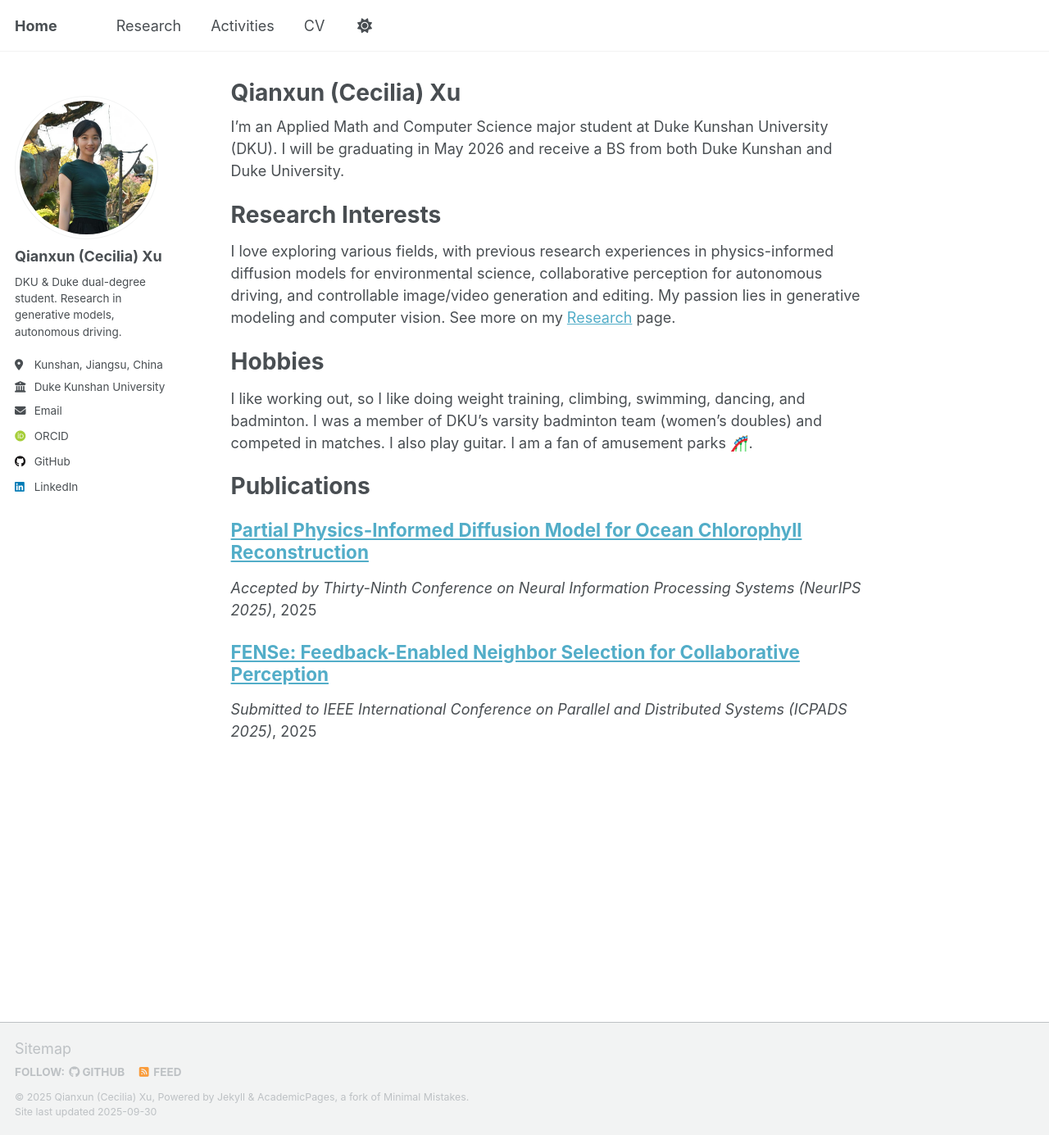
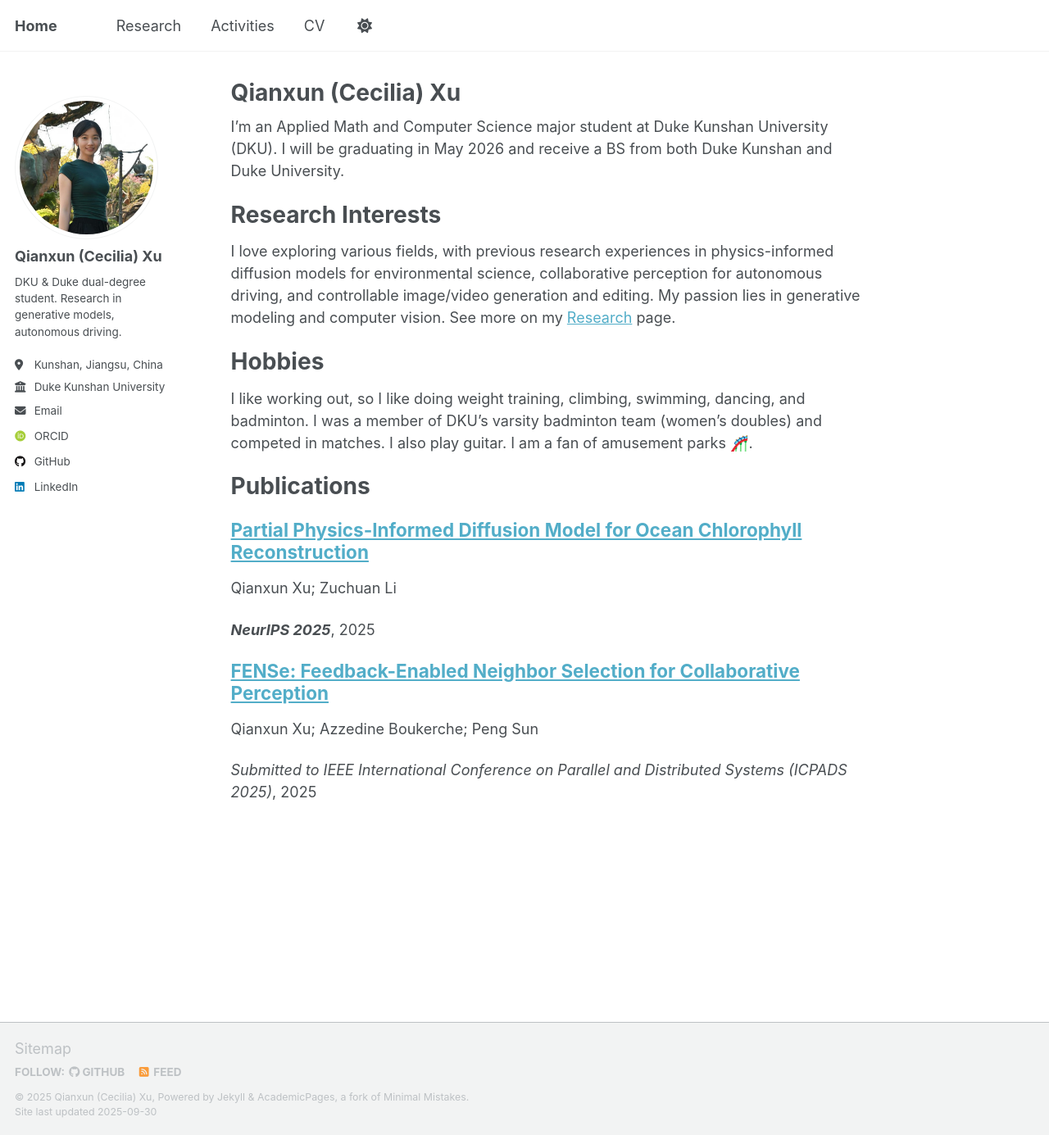
Before and after one commit to CeciliaTheBirb/CeciliaTheBirb.github.io, a Jekyll site: the page built from _pages/about.md, in a window 1280 px wide and 1385 px high. Shown: the whole window at 82% size. Built offline with Jekyll 4.4.1, drawn with Linux system fonts in a browser that asks for light colours; some web fonts are replaced; a script that is not in the unit is left out.

Commit message:
fixed errors

```diff
--- a/_includes/archive-single.html
+++ b/_includes/archive-single.html
@@ -34,6 +34,10 @@
       {% endif %}
     </h2>
 
+    {% if post.collection == 'publications' and post.authors %}
+      <p class="archive__item-authors">{{ post.authors }}</p>
+    {% endif %}
+
     {% if post.read_time %}
       <p class="page__meta"><i class="fa fa-clock" aria-hidden="true"></i> {% include read-time.html %}</p>
     {% endif %}
@@ -67,16 +71,6 @@
       <p>Recommended citation: {{ post.citation }}<br /><a href="{{ post.slidesurl }}">Download Slides</a></p>
     {% elsif post.citation and post.bibtexurl %}
       <p>Recommended citation: {{ post.citation }}<br /><a href="{{ post.bibtexurl }}">Download Bibtex</a></p>
-    {% elsif post.paperurl and post.bibtexurl %}
-      <p><a href=" {{ post.paperurl }} ">Download Paper</a> | <a href="{{ post.bibtexurl }}">Download Bibtex</a></p>
-    {% elsif post.paperurl %}
-      <p><a href=" {{ post.paperurl }} ">Download Paper</a></p>
-    {% elsif post.slidesurl and post.bibtexurl %}
-      <p><a href="{{ post.slidesurl }}">Download Slides</a> | <a href="{{ post.bibtexurl }}">Download Bibtex</a></p>
-    {% elsif post.slidesurl %}
-      <p><a href="{{ post.slidesurl }}">Download Slides</a></p>
-    {% elsif post.bibtexurl %}
-      <p><a href="{{ post.bibtexurl }}">Download Bibtex</a></p>
     {% endif %}
     {% endunless %}
 
--- a/_publications/2024-02-17-paper-title-number-4.md
+++ b/_publications/2024-02-17-paper-title-number-4.md
@@ -1,5 +1,6 @@
 ---
 title: "FENSe: Feedback-Enabled Neighbor Selection for Collaborative Perception"
+authors: "Qianxun Xu; Azzedine Boukerche; Peng Sun"
 collection: publications
 category: manuscripts
 permalink: /publication/2025-fense-icpads
--- a/_publications/2025-06-08-paper-title-number-5.md
+++ b/_publications/2025-06-08-paper-title-number-5.md
@@ -1,11 +1,12 @@
 ---
 title: "Partial Physics-Informed Diffusion Model for Ocean Chlorophyll Reconstruction"
+authors: "Qianxun Xu; Zuchuan Li"
 collection: publications
 category: conferences
 permalink: /publication/2025-ppidm-neurips
 excerpt:
 date: 2025-06-08
-venue: "Accepted by Thirty-Ninth Conference on Neural Information Processing Systems (NeurIPS 2025)"
+venue: "<b>NeurIPS 2025</b>"
 paperurl: "/files/paper1.pdf"
 citation: "Xu, Q.; Li, Z. (2025). Partial Physics-Informed Diffusion Model for Ocean Chlorophyll Reconstruction. In Proceedings of the Thirty-Ninth Conference on Neural Information Processing Systems (NeurIPS 2025)."
 ---
```
